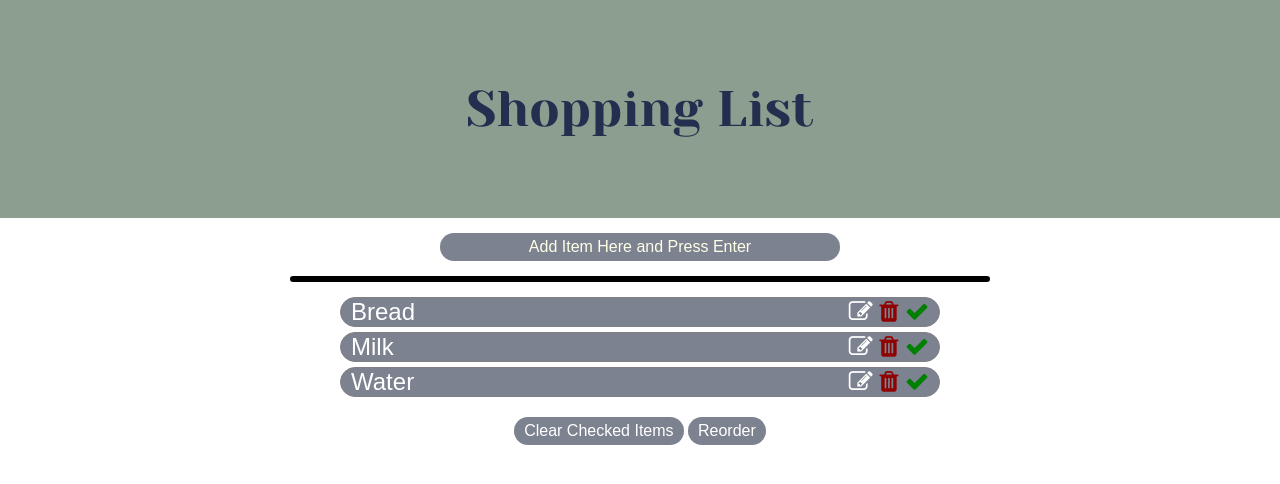
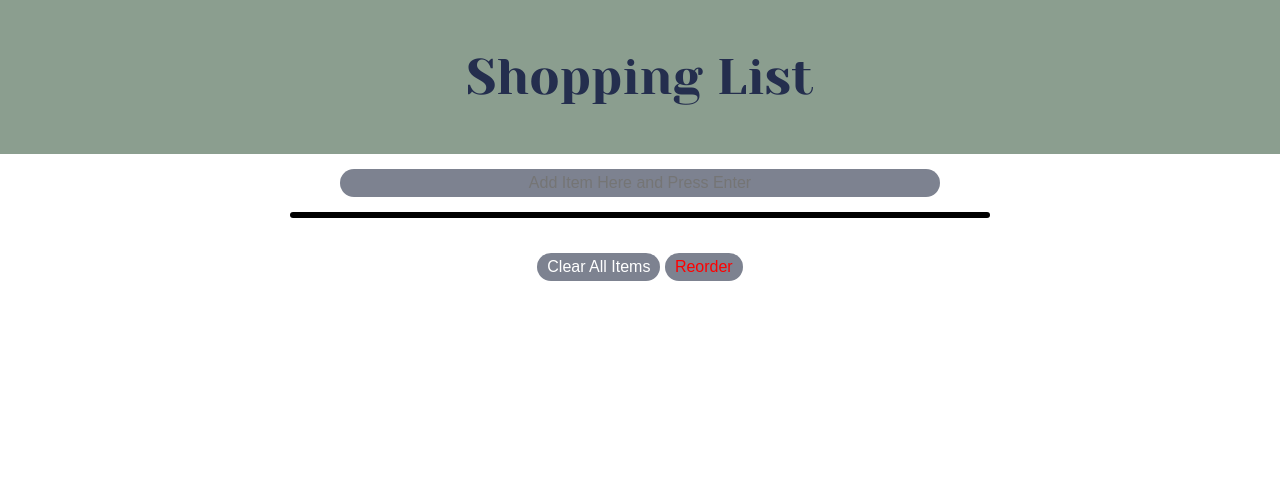
Before and after one commit to Jharbison/shopping-list, a plain HTML site: page index.html in a window 1280 px wide. Both pictures are taken after a click on the button "Reorder". Drawn offline with nearby package versions, Linux system fonts and the light colour scheme; a web font is replaced by a local one.

Commit message:
Added jQuery

```diff
--- a/css/stylesheet.css
+++ b/css/stylesheet.css
@@ -5,24 +5,22 @@
 	font: inherit;
 	text-align: center;
 	box-sizing: border-box;
+	font-family: 'Muli', sans-serif;
 }
 
 .header {
 	background-color: #8B9E8F;
-	padding-top: 5rem;
-	padding-bottom: 5rem;
+	padding-top: 3rem;
+	padding-bottom: 3rem;
 }
+
 h1 {
 	color: #242e4e;
 	font-family: 'Yeseva One', Arial;
 	font-size: 50px;
 }
 
-#list, p {
-	font-family: 'Muli', sans-serif;
-}
-
-#add-item {
+/*#add-item {
 	background-color: #7d8290;
 	border-radius: 30px;
 	color: #fdffe6;
@@ -30,7 +28,7 @@ h1 {
 	width: 400px;
 	padding: 5px 25px;
 	margin: 15px auto;
-}
+}*/
 
 .line {
 	background-color: #000000;
@@ -42,7 +40,7 @@ h1 {
 
 .list-item {
 	background-color: #7d8290;
-	border: 1px solid gray;
+	/*border: 1px solid gray;*/
 	overflow: auto;
 	width: 600px;
 	margin: 5px auto;
@@ -83,6 +81,9 @@ h1 {
 .fa-check {
 	color: green;
 }
+.fa-check.finish {
+	color: red;
+}
 
 .fa-edit {
 	color: white;
@@ -100,3 +101,32 @@ h1 {
 	cursor: pointer;
 	margin-top: 15px;
 }
+.button.down {
+	background-color: #7d8290;
+	border-radius: 15px;
+	color: red;
+	padding: 5px 10px;
+	cursor: pointer;
+	margin-top: 15px;
+}
+.form-control {
+	background-color: #7d8290;
+	border-radius: 30px;
+	color: #fdffe6;
+	display: table;
+	width: 600px;
+	padding: 5px 25px;
+	margin: 15px auto;
+}
+.ui-sortable-helper {
+	left: 290px;
+}
+
+/* Portrait and Landscape */
+@media only screen and (max-device-width: 480px) {
+.body {
+	max-width: 350px;
+}
+
+
+}
--- a/index.html
+++ b/index.html
@@ -13,13 +13,15 @@
 		<h1>Shopping List</h1>
 	</div>
 	<div id="add-item">
-		<p>Add Item Here and Press Enter</p>
+		<form>
+			<input type="text" placeholder="Add Item Here and Press Enter" class="form-control"/>
+		</form>
 	</div>
 	<div class="line">
 	</div>
 	<div id="list">
 		<div class="list-item">
-			<div class="left">Bread</div>
+			<!--<div class="left">Bread</div>
 			<div class="right">
 				<ul>
 					<li><i class="fa fa-edit"></i></li>
@@ -46,14 +48,14 @@
 					<li><i class="fa fa-trash"></i></li>
 					<li><i class="fa fa-check"></i></li>
 				</ul>
-			</div>
+			</div>-->
 		</div>
-		<button class="button">Clear Checked Items</button>
-		<button class="button">Reorder</button>
 	</div>
+	<button class="button" id="clear">Clear All Items</button>
+	<button class="button" id="reorder">Reorder</button>
 	</div>
-
 <script src="http://code.jquery.com/jquery-1.11.1.min.js"></script>
+<script src="http://code.jquery.com/ui/1.11.4/jquery-ui.js"></script>
 <script type="text/javascript" src="js/script.js"></script>
 
 	<div class="footer"></div>
--- a/js/script.js
+++ b/js/script.js
@@ -0,0 +1,37 @@
+$(document).ready(function() {
+	var right = '<div class="right"><ul> <li><i class="fa fa-trash"></i></li> <li><i class="fa fa-check"></i></li> </ul></div>';
+
+        //Adds items to list
+	$('form').submit(function(e) {
+		e.preventDefault();
+		var item = $('input').val();
+		$('#list').append('<div class="list-item"><div class="left">'+item+'</div>'+right+'</div>');
+		$('input').val('');
+	});
+		//Clear all items on list
+	$("#clear").click(function() {
+		$('.list-item').html("");
+		$('input:text').val("");
+	});
+		//Reorder items in list
+	$("#reorder").click(function() {
+		$('#list').sortable({axis: "y"});
+		$(this).toggleClass("down");
+		if (!$(this).hasClass("down")) {
+			$('#list').sortable("disable");
+		}
+	});
+		//Delete single item from list
+	$(document).on('click', '.fa-trash', function() {
+		$(this).parent().parent().parent().parent().remove();
+	});
+		//Check item on list
+	$(document).on('click', '.fa-check', function() {
+		$(this).toggleClass("finish");
+	});
+
+	$(document).on('click', '.fa-edit', function () {
+		console.log("Yep")
+	});
+
+});
```
